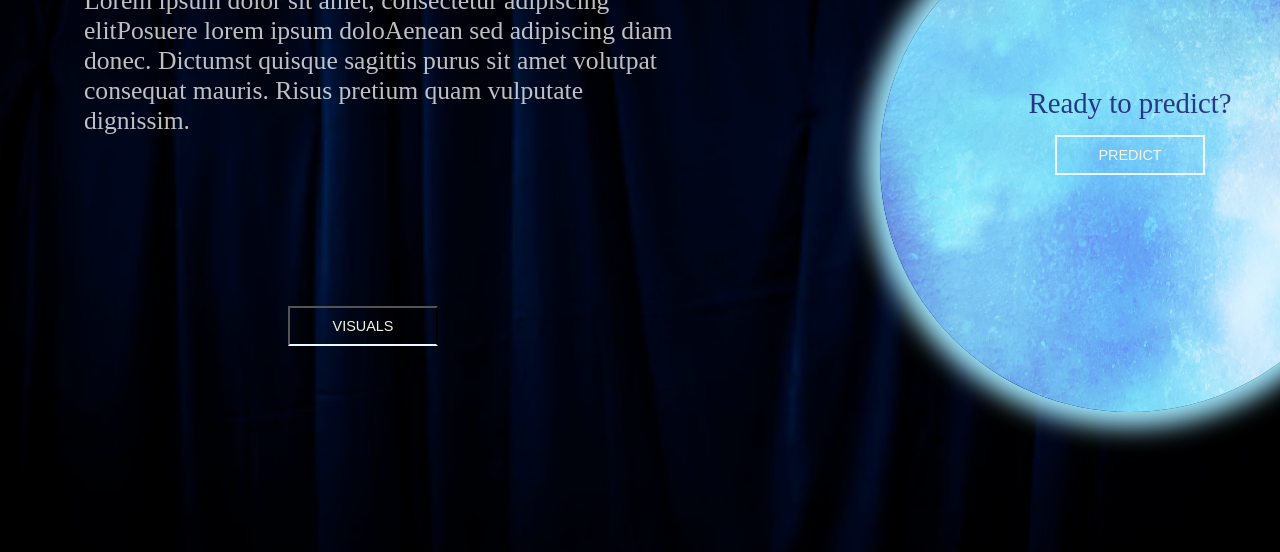
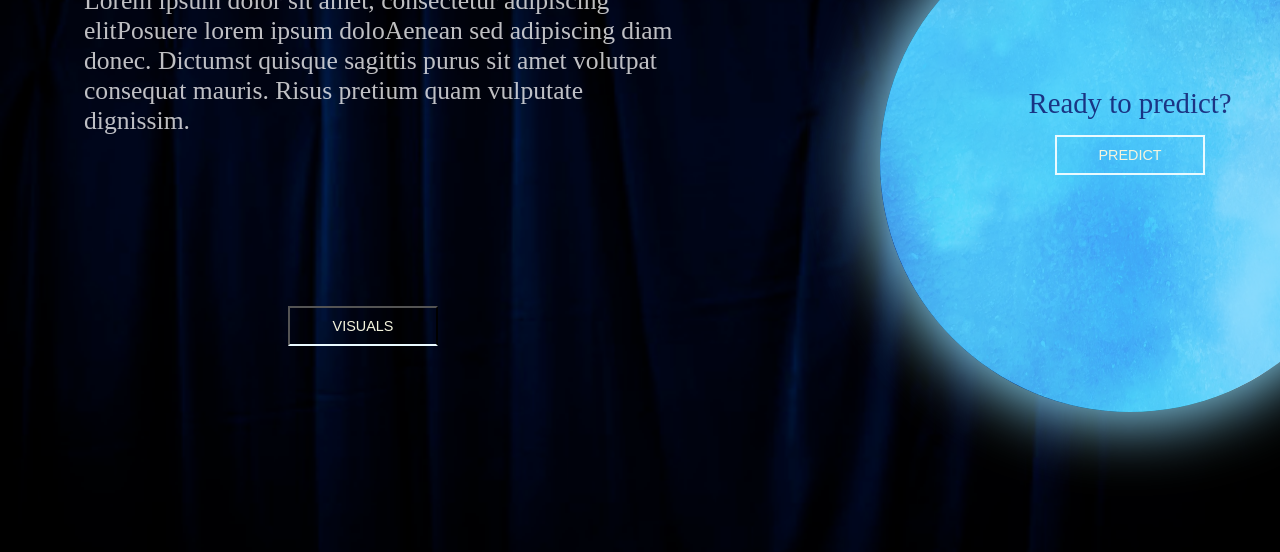
Before and after one commit to MersedehSP/Movie_Makers, a plain HTML site: page frontend/templates/index.html in a window 1280 px wide. Shown: the part 248-800 px from the top of the page. Drawn offline with nearby package versions, Linux system fonts and the light colour scheme.

Commit message:
changed the globe color

```diff
--- a/frontend/static/css/index.css
+++ b/frontend/static/css/index.css
@@ -97,7 +97,8 @@ a{
     border-radius: 50%;
      /* Hidden by default. */
 
-    box-shadow:  0 0 25px 15px rgb(162, 233, 255) ;
+    /* box-shadow:  0 0 25px 15px rgb(162, 233, 255) ;   */
+    box-shadow:  0 0 65px 8px rgb(145, 224, 255) ;
     top: 20vh;
     -webkit-animation:spin 2s linear infinite;
     -moz-animation:spin 2s linear infinite;
@@ -112,8 +113,9 @@ a{
     width: 500px;
     height: 500px;
     border-radius: 50%;
-    background-color: rgb(200, 235, 255);
-    opacity: 0.5;
+    /* background-color: rgb(200, 235, 255); */
+    background-color: rgb(90, 206, 252);
+    opacity: 0.7;
     top: 20vh;
 }
 
```
Also changed, not shown: frontend/templates/visuals.html (added).
